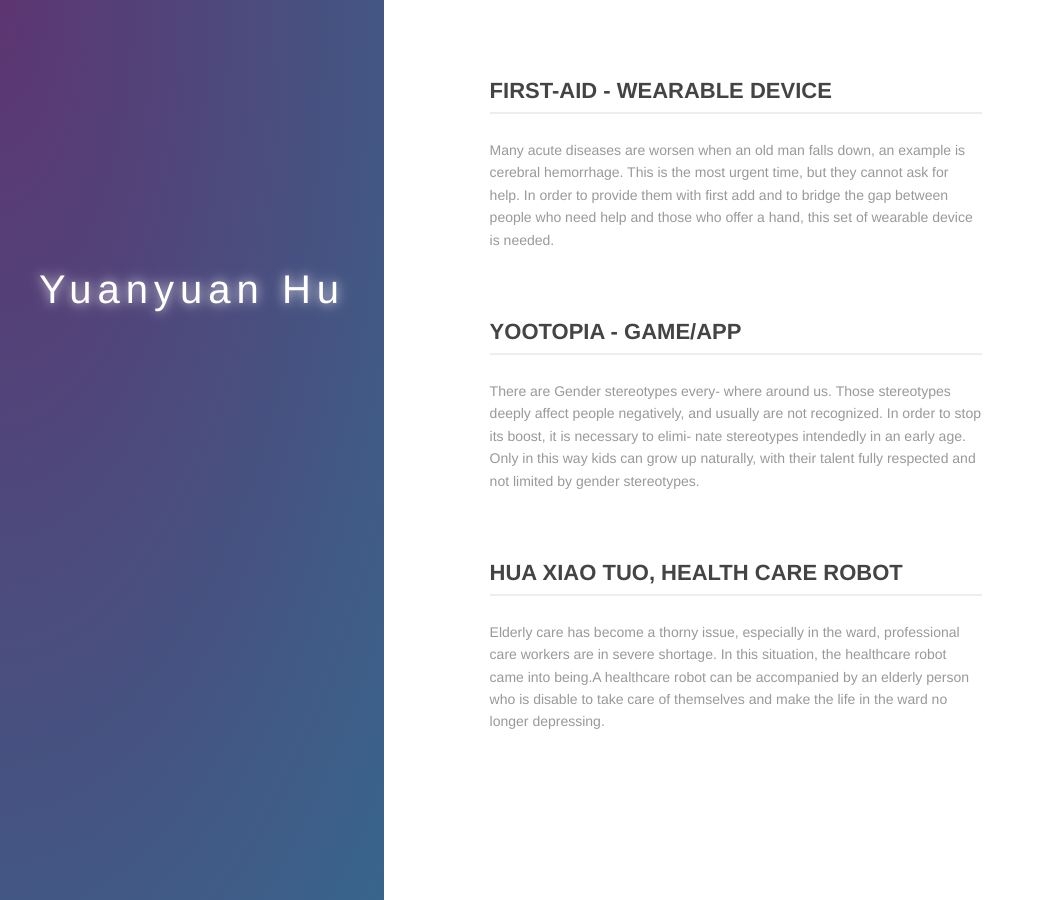
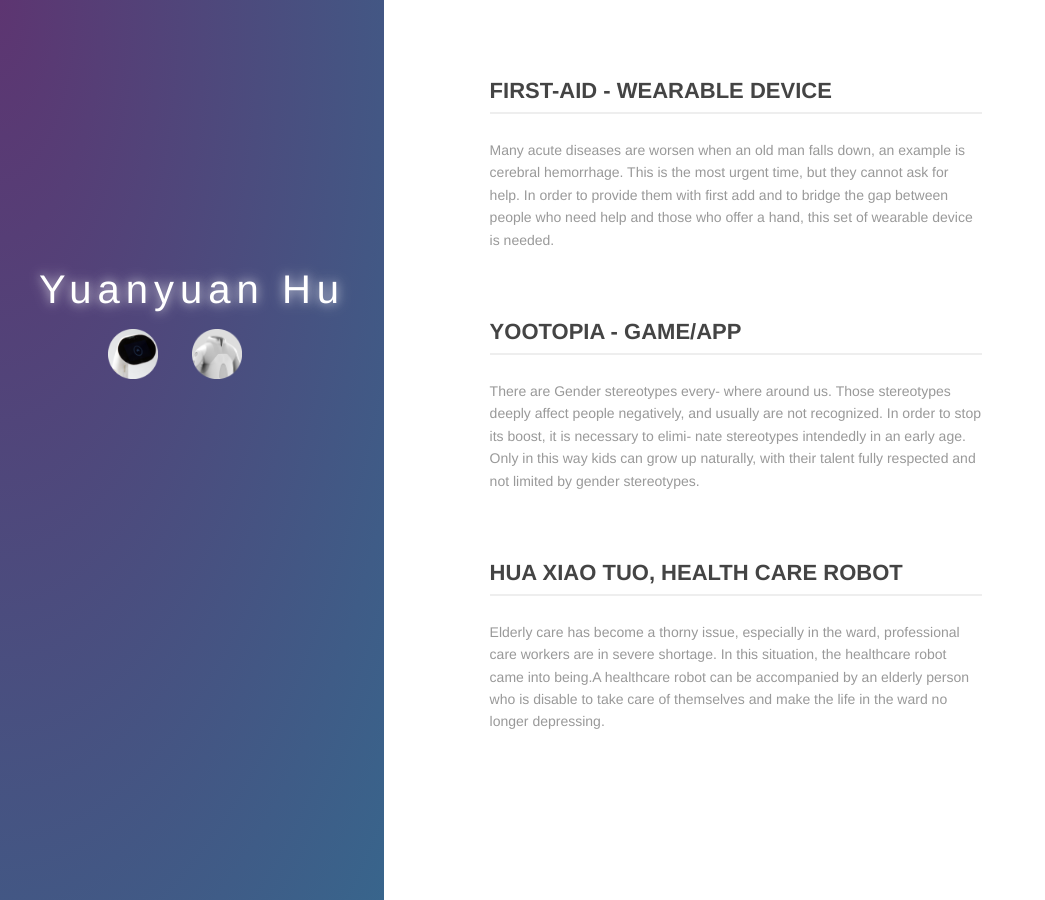
Before and after one commit to yuanyuanhu96/Potfolio-Archive, a Jekyll site: the page built from index.md, in a window 1280 px wide. Shown: the whole page, without its empty margins (0-1045 px from the left). Built offline with Jekyll 4.4.1, drawn with Linux system fonts in a browser that asks for light colours.

Commit message:
Update index.md

```diff
--- a/index.md
+++ b/index.md
@@ -9,8 +9,8 @@ layout: default
         <h1>Yuanyuan Hu</h1>
         <a href="http://weibo.com/beiyuu/" target="_blank"><img src="http://www.weibo.com/favicon.ico" alt="" width="50"/></a>
         <a href="http://www.douban.com/people/beiyuu/" target="_blank"><img src="http://www.douban.com/favicon.ico" alt="" width="50"/></a>
-        <a href="http://instagram.com/beiyuu/" target="_blank"><img src="http://d36xtkk24g8jdx.cloudfront.net/bluebar/00c6602/images/ico/favicon.ico" alt="" width="50"/></a>
-                <a href="http://instagram.com/beiyuu/" target="_blank"><img src="http://d36xtkk24g8jdx.cloudfront.net/bluebar/00c6602/images/ico/favicon.ico" alt="" width="50"/></a>
+        <a href="http://instagram.com/beiyuu/" target="_blank"><img src="/images/Project-icon-png/1_favicon.ico" alt="" width="50"/></a>
+                <a href="http://instagram.com/beiyuu/" target="_blank"><img src="/images//Project-icon-png/Project-icon-02.png" alt="" width="50"/></a>
                 <a href="http://instagram.com/beiyuu/" target="_blank"><img src="http://d36xtkk24g8jdx.cloudfront.net/bluebar/00c6602/images/ico/favicon.ico" alt="" width="50"/></a>
                 <a href="http://instagram.com/beiyuu/" target="_blank"><img src="http://d36xtkk24g8jdx.cloudfront.net/bluebar/00c6602/images/ico/favicon.ico" alt="" width="50"/></a>
                         <a href="http://instagram.com/beiyuu/" target="_blank"><img src="http://d36xtkk24g8jdx.cloudfront.net/bluebar/00c6602/images/ico/favicon.ico" alt="" width="50"/></a>
```
